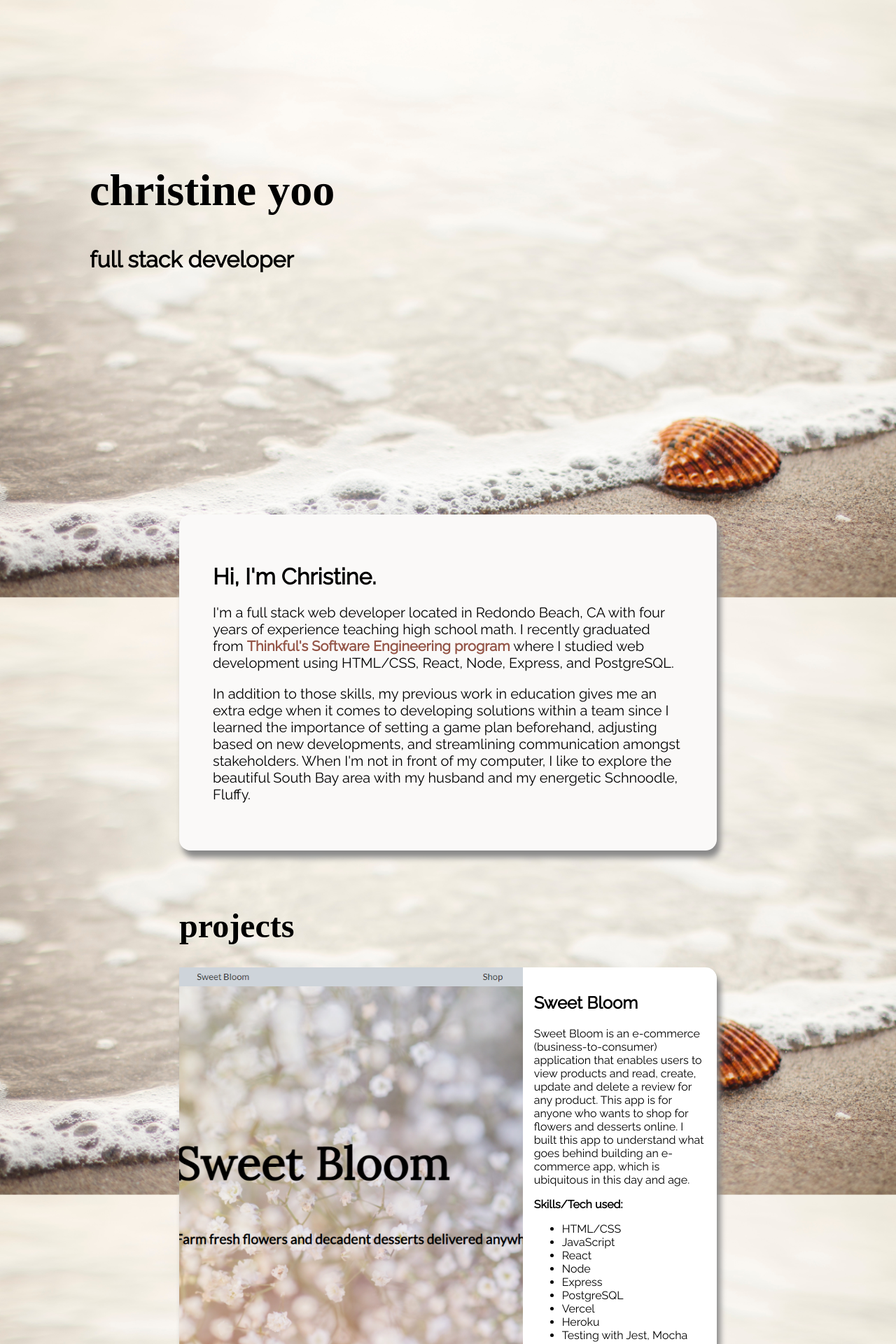
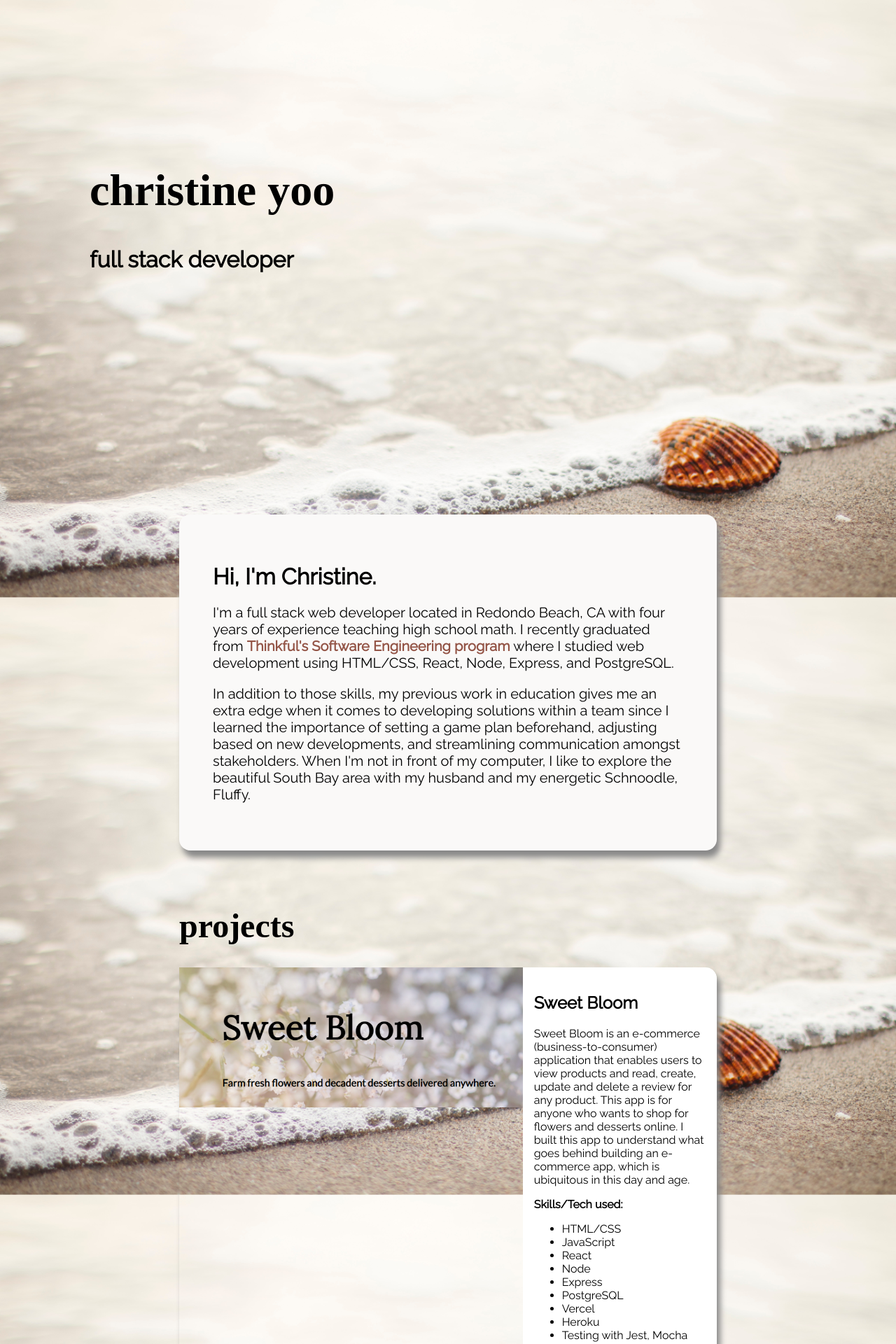
Before and after one commit to christineyoo/christine-portfolio, a React (Create React App) app: page / in a window 1280 px wide. Shown: the top 1920 px of the page at 70% size. Built offline with nearby package versions, Linux system fonts and the light colour scheme; a web font is replaced by a local one.

Commit message:
changed project thumbnails height to 200px

```diff
--- a/src/projects/Projects.css
+++ b/src/projects/Projects.css
@@ -47,8 +47,9 @@ img:hover {
 }
 
 .project-screenshot {
-  object-fit: scale-down;
+  object-fit: cover;
   width: 100%;
+  height: 200px;
 }
 
 @media all and (min-width: 800px) {
```
